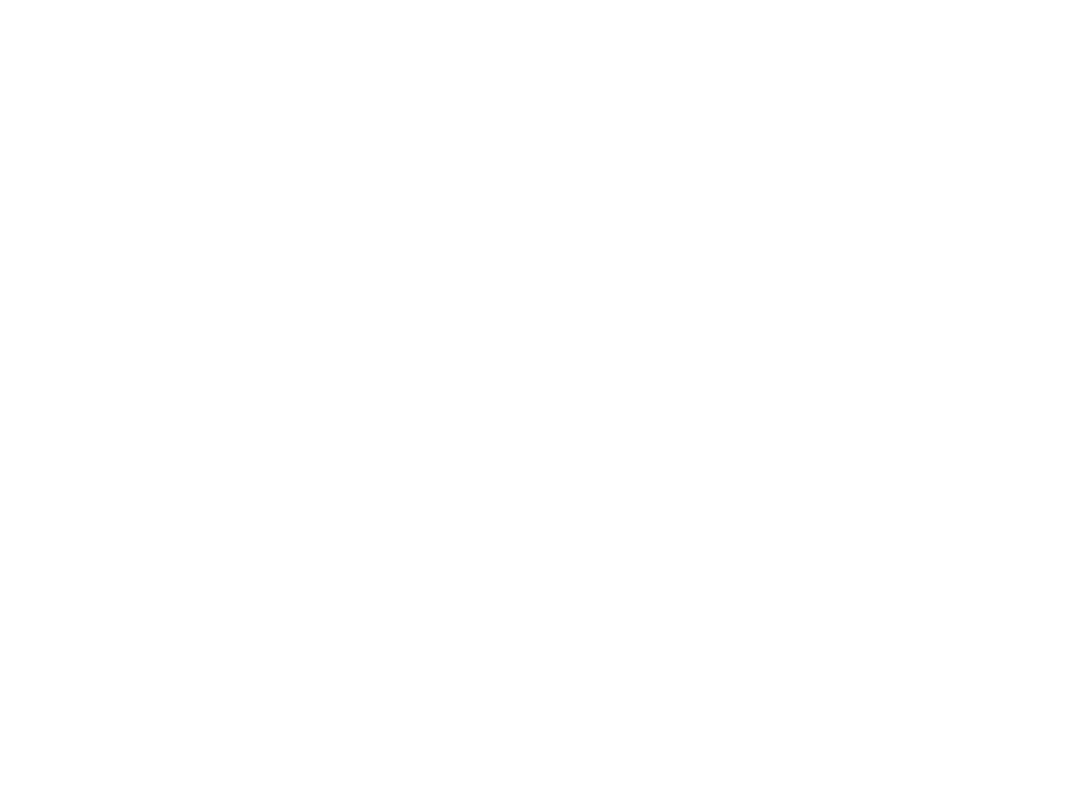
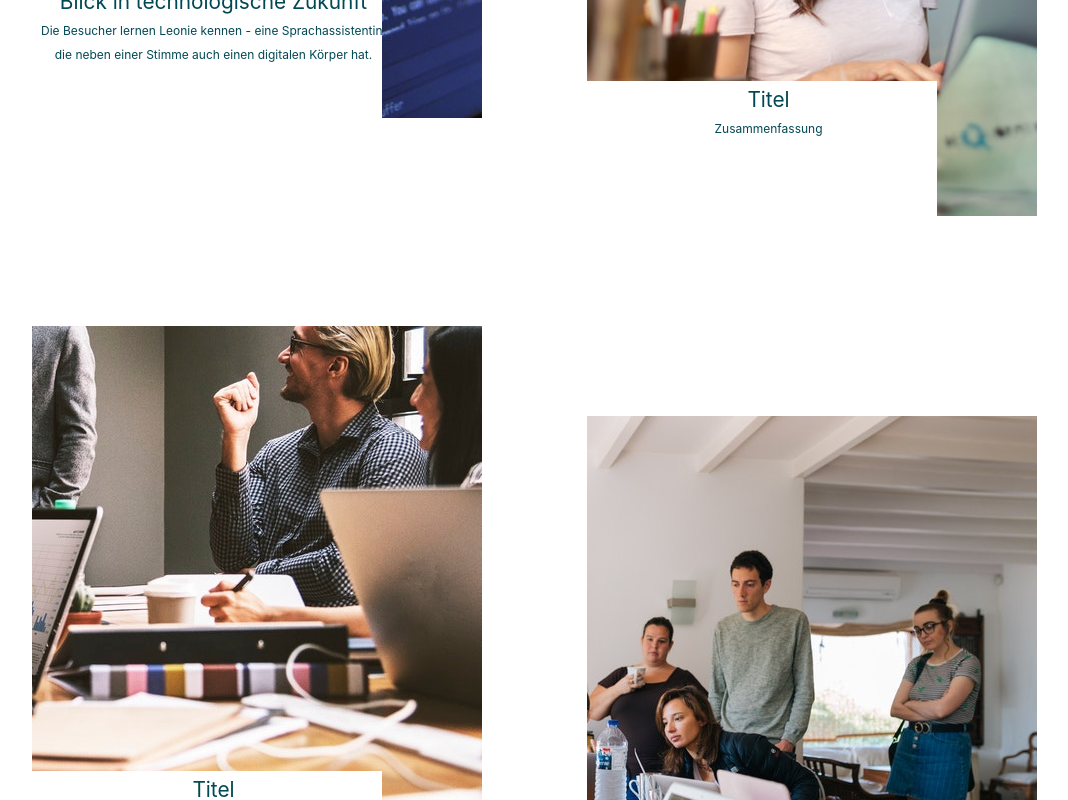
Before and after one commit to KonstantinFrank01/leonie-react, a React (Create React App) app: page / in a window 1280 px wide. Shown: the part 1200-2000 px from the top of the page, without its empty margins (106-1174 px from the left). Before the commit the page ends 800 px from the top, so only its background shows below. Built offline with nearby package versions, Linux system fonts and the light colour scheme.

Commit message:
Articles eingefügt

```diff
--- a/package.json
+++ b/package.json
@@ -7,7 +7,8 @@
     "react": "^16.8.4",
     "react-bootstrap": "^1.0.0-beta.5",
     "react-dom": "^16.8.4",
-    "react-scripts": "2.1.8"
+    "react-scripts": "2.1.8",
+    "react-typist": "^2.0.5"
   },
   "scripts": {
     "start": "react-scripts start",
--- a/src/App.js
+++ b/src/App.js
@@ -1,7 +1,13 @@
 import React, { Component } from 'react';
 import './App.css';
 import heroImage from './images/heroImage.jpg'
-import Header from './components/header.js';
+import codeImage from './images/code.jpeg'
+import girlImage from './images/girl.jpeg'
+import meetingImage from './images/meeting.jpeg'
+import pupilsImage from './images/pupils.jpeg'
+import Header from './components/Header/header.js';
+import Article from './components/Article/article.js';
+//import Typist from './components/Typist/typist.js';
 
 class App extends Component {
   render() {
@@ -9,6 +15,39 @@
       <div className="App">
         <Header />
         <img src={heroImage} alt="Hero Image" style={{ height: '80vh'}}/>
+        {/* <Typist /> */}
+        <div class="container">
+          <div class="mt-5 d-flex flex-row flex-wrap justify-content-around">
+            <Article title={"Blick in technologische Zukunft"}
+                    summary={"Die Besucher lernen Leonie kennen - eine Sprachassistentin, die neben einer Stimme auch einen digitalen Körper hat."}
+                    excerptHeader={"Schlossmuseum: Blick in technologische Zukunft"}
+                    excerpt={"Die Besucher lernen Leonie kennen - eine Sprachassistentin, die neben einer Stimme auch einen digitalen Körper hat. Leonie kann nicht nur auf Kommando tanzen, sondern auch Fragen beantworten, etwa über die technologischen Innovationen, die auf uns zukommen, erklärt der Maturant Karsten Köhne. In der HTL Leonding wurde Leonie von Schülern entwickelt."}
+                    link={"https://ooe.orf.at/news/stories/2957975/?fbclid=IwAR1woeeBFuToOVibSdHlwoRkSXZEZcKXG6wphbcmq9WR9W-F9zebeUEeqo4"}
+                    img={codeImage}>
+            </Article>
+            <Article title={"Titel"}
+                    summary={"Zusammenfassung"}
+                    excerptHeader={"ExcerptHeader"}
+                    excerpt={"excerpt"}
+                    link={"https://www.orf.at"}
+                    img={girlImage}>
+            </Article>
+            <Article title={"Titel"}
+                    summary={"Zusammenfassung"}
+                    excerptHeader={"ExcerptHeader"}
+                    excerpt={"excerpt"}
+                    link={"https://www.orf.at"}
+                    img={meetingImage}>
+            </Article>
+            <Article title={"Titel"}
+                    summary={"Zusammenfassung"}
+                    excerptHeader={"ExcerptHeader"}
+                    excerpt={"excerpt"}
+                    link={"https://www.orf.at"}
+                    img={pupilsImage}>
+            </Article>
+          </div>
+        </div>
       </div>
     );
   }
--- /dev/null
+++ b/src/components/Article/article.css
@@ -0,0 +1,128 @@
+.wrapper {
+    position: relative;
+    width: 450px;
+    height: 580px;
+    overflow: hidden;
+    margin-top: 10px;
+}
+.wrapper:nth-of-type(2) {
+    margin-top: calc(98px + 10px);
+}
+.wrapper:nth-of-type(3) {
+    margin-top: 110px;
+}
+.wrapper:nth-of-type(4) {
+    margin-top: 200px;
+}
+
+@media screen and (max-width: 940px) {
+    .wrapper {
+        margin-top: 50px;
+    }
+    .wrapper:nth-of-type(2) {
+        margin-top: 50px;
+    }
+    .wrapper:nth-of-type(4) {
+        margin-top: 50px;
+    }
+}
+
+/*.wrapper .text {
+    position: absolute;
+    bottom: 80px;
+    left: 7%;
+    opacity: 1;
+}*/
+
+.wrapper:hover .text {
+    opacity: 0;
+}
+.wrapper .text span:first-child {
+    color: #004853;
+    font-size: 1.3rem;
+}
+.wrapper .text span {
+    color: #004853;
+    font-size: 0.75rem;
+}
+.zoom-effect-container {
+    width: 100%;
+    height: 100%;
+}
+
+.image-card img {
+  -webkit-transition: 0.4s ease;
+  transition: 0.4s ease;
+}
+
+.overlay {
+    position: absolute;
+    top: 0;
+    bottom: 0;
+    left: 0;
+    right: 0;
+    opacity: 0;
+    transition: .1s ease;
+    background-color: #f63700;
+    z-index: 100;
+}
+
+.white-box-text {
+    background-color: white;
+    z-index: 100;
+    height: 135px;
+    width: 350px;
+    position: absolute;
+    bottom: 0%;
+}
+.white-box-text .text {
+    position: relative;
+    left: 2%;
+    top: 2%;
+}
+
+.btn {
+    position: absolute;
+    bottom: 15%;
+    opacity: 0;
+}
+.excerptHeader {
+    color: white;
+    font-size: 2rem;
+    position: relative;
+    top: 2%;
+    text-align: center;
+}
+.excerpt {
+    color: white;
+    position: relative;
+    font-size: 1.2rem;
+    text-align: center;
+    margin-top: 30px;
+    margin-right: 20px;
+    margin-left: 20px;
+    margin-bottom: 35px;
+}
+
+.btn-container .btn {
+    position: relative;
+    left: 35%;
+}
+
+.wrapper:hover .white-box-text {
+    opacity: 0;
+}
+
+.wrapper:hover .overlay {
+    opacity: 0.85;
+}
+.wrapper:hover .overlay .btn {
+    opacity: 1;
+}
+.wrapper:hover .text {
+    opacity: 0;
+}
+.wrapper:hover .image-card img {
+    -webkit-transform: scale(1.12);
+    transform: scale(1.12);
+  }
--- /dev/null
+++ b/src/components/Article/article.js
@@ -0,0 +1,36 @@
+import React, { Component } from 'react';
+import './article.css'
+
+class Article extends Component {
+    render() {
+        return (
+            <div class="wrapper">
+                <div class="zoom-effect-container">
+                    <div class="image-card">
+                        <img src={ this.props.img } alt="Bild"/>
+                    </div>
+                </div>
+                <div class="white-box-text">
+                    <div class="text">
+                        <span class="title">{ this.props.title }</span>
+                        <br />
+                        <span class="summary">{ this.props.summary }</span>
+                    </div>
+                </div>
+                <div class="overlay">
+                    <div class="excerptHeader">
+                        <span>{ this.props.excerptHeader }</span><br/>
+                    </div>
+                    <div class="excerpt">
+                        <span>{ this.props.excerpt }</span>
+                    </div>
+                    <div class="btn-container">
+                        <a type="button" className="btn btn-primary" href={ this.props.link }>Artikel lesen</a>
+                    </div>
+                </div>
+            </div>
+        );
+    }
+}
+
+export default Article;
--- /dev/null
+++ b/src/components/Typist/typist.css
@@ -0,0 +1,12 @@
+.typist-container {
+    position: absolute;
+    top: 55%;
+    left: 4%;
+    font-family: 'Courier New', Courier, monospace;
+}
+.typist-span-1 {
+    font-size: 2.3rem;
+}
+.typist-span-2 {
+    font-size: 1rem;
+}
--- /dev/null
+++ b/src/components/Typist/typist.js
@@ -0,0 +1,19 @@
+import React, { Component } from 'react';
+import Typist from 'react-typist';
+import "./typist.css";
+
+class Typist extends Component {
+    render() {
+        return (
+            <div className="typist-container">
+                <Typist avgTypingDelay={30}>
+                    <span className="typist-span-1" style={{zIndex: '10000', color: 'white'}}>Hallo, mein Name ist Leonie!</span><br />
+                    <span className="typist-span-2" style={{color: 'white'}}>Ich bin ein digitaler Spracherkennungs-Avatar <br/>und wurde von den Schülern<br/>der
+                     HTL Leonding entwickelt.</span>
+                </Typist>
+            </div>
+        );
+    }
+}
+
+export default Typist;
```
Also changed, not shown: src/components/Header/header.css (added), src/components/Header/header.js (renamed from src/components/header.js), 1 other file (tests, documents, lock files or other folders).
